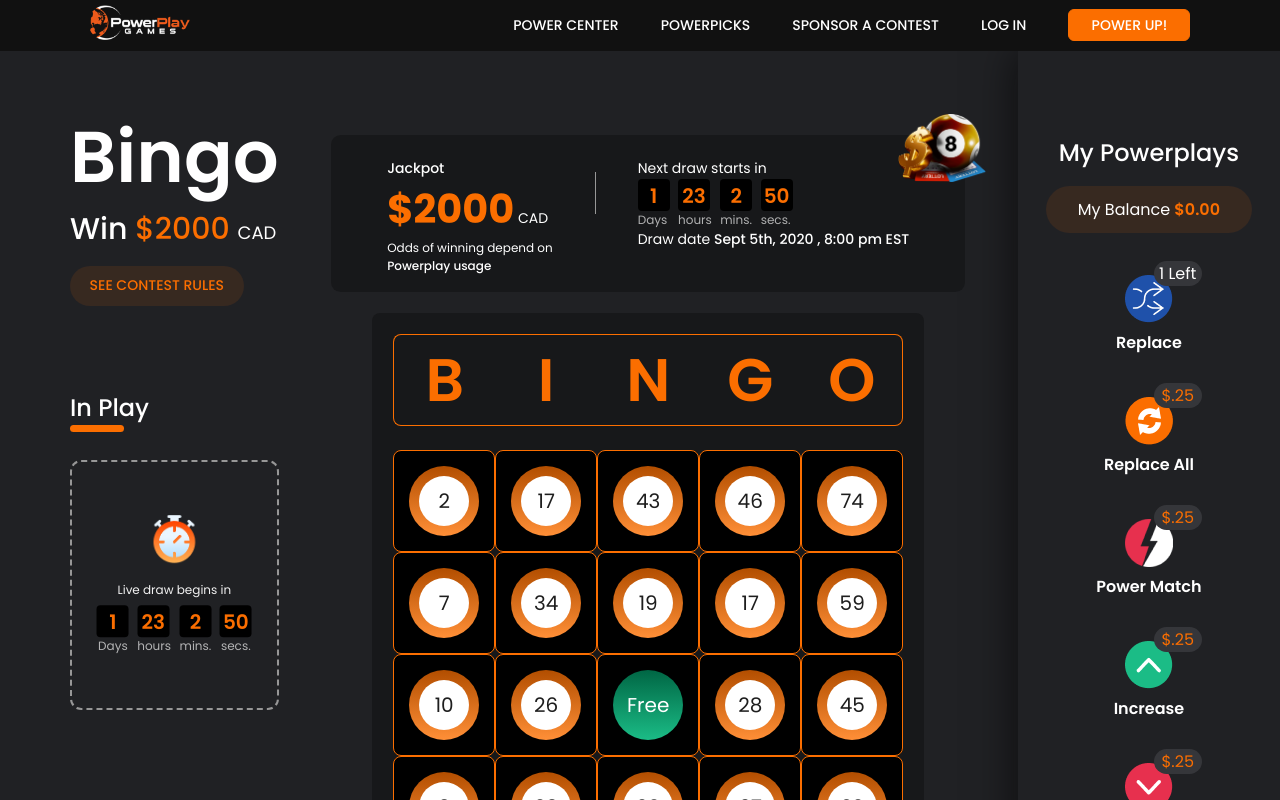
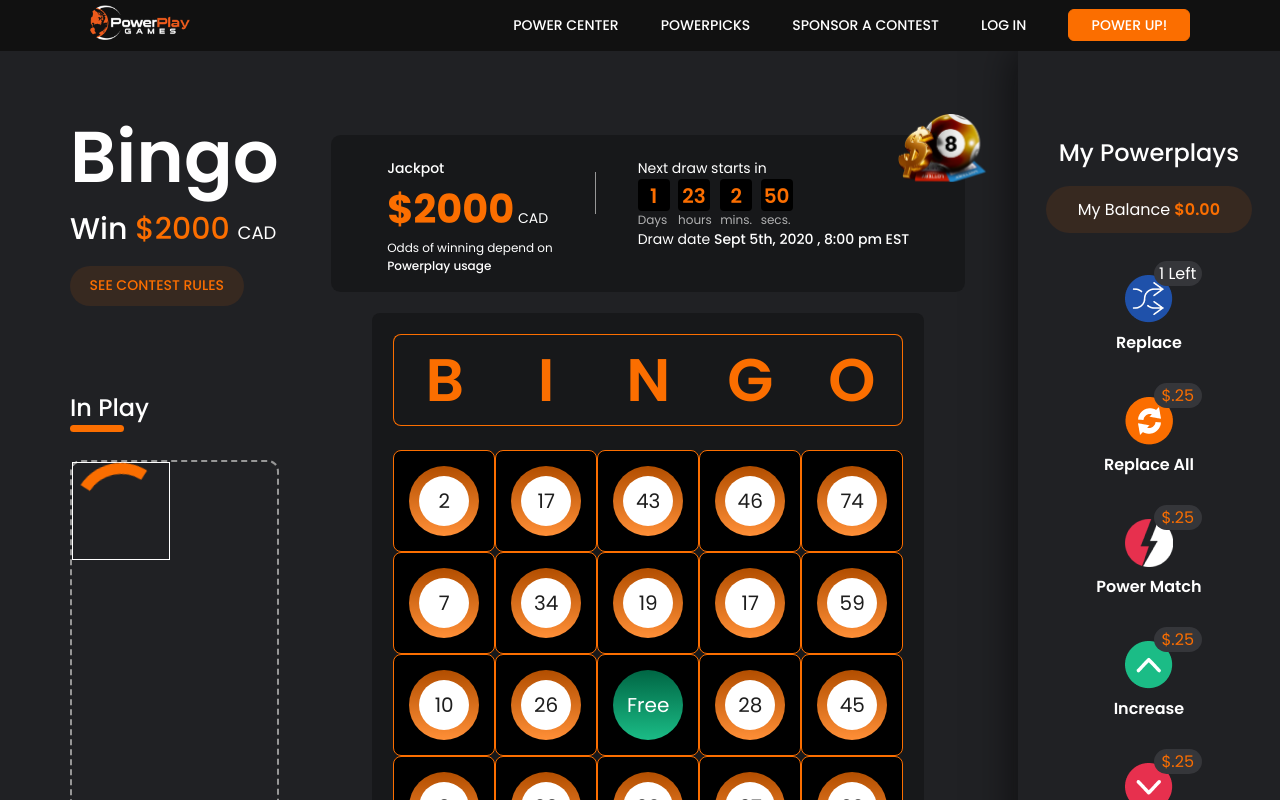
Before and after one commit to fancykingstar/live-fantasy, a React app: page /bingo-game in a window 1280 px wide. Shown: the top 800 px of the page. Built offline with nearby package versions, Linux system fonts and the light colour scheme.

Commit message:
remove-the-signin-route

```diff
--- a/src/App.js
+++ b/src/App.js
@@ -11,8 +11,6 @@ import BingoPreGame from './pages/BingoPreGame/BingoPreGame';
 import CardGame from './pages/CardGame';
 import PowerPicks from './pages/PowerPicks';
 import ChaseACard from './pages/ChaseACard';
-
-import SignInPage from './pages/SignInPage/SignInPage';
 import FAQ from './pages/FAQ';
 import Privacy from './pages/Privacy';
 import TrustAndSafety from './pages/TrustAndSafety';
@@ -37,7 +35,6 @@ const App = props => {
                 <Route path='/card-game' component={CardGame} />
                 <Route path='/power-picks' component={PowerPicks} />
                 <Route path='/chase-a-card' component={ChaseACard} />
-                <Route path='/signin' component={SignInPage} />
                 <Route path='/faqs' component={FAQ} />
                 <Route path='/privacy' component={Privacy} />
                 <Route path='/trust-and-safety' component={TrustAndSafety} />
--- /dev/null
+++ b/src/components/Timer/Spinner.scss
@@ -0,0 +1,29 @@
+@import '../../scss/colors.scss';
+
+.__Spinner {
+    display: inline-block;
+    position: relative;
+    width: 7em;
+    height: 7em;
+    border: 1px solid;
+    &::after{
+        left: 0;
+        top: 0;
+        content: '';
+        position: absolute;
+        width: calc(100% - 1.6em);
+        height: calc(100% - 1.6em);
+        border: 0.8em solid;
+        border-radius: 50%;
+        animation: Spinner 1.2s infinite;
+        border-color: $primary transparent transparent transparent;
+    }
+}
+@keyframes Spinner {
+    0% {
+        transform: rotate(0deg);
+    }
+    100% {
+        transform: rotate(360deg);
+    }
+}
--- /dev/null
+++ b/src/components/Timer/Timer.js
@@ -0,0 +1,12 @@
+import './Timer.scss';
+import './Spinner.scss';
+
+const Timer = props => {
+    return (
+        <div className='__Spinner'>
+
+        </div>
+    )
+}
+
+export default Timer;
--- /dev/null
+++ b/src/components/Timer/Timer.scss
@@ -0,0 +1,34 @@
+@import '../../scss/colors.scss';
+
+.__left-Timer{
+    width: 3.857rem;
+    height: 3.857rem;
+    position: relative;
+    &::after, &::before{
+        content: '';
+        left: 0;
+        top: 0;
+        position: absolute;
+        border-radius: 50%;
+    }
+    &::after{
+        border: 10px solid  $primary;
+        left: 0;
+        top: 0;
+        animation: 0.3s Spinner infinite;
+    }
+    &::before{
+        width: 100%;
+        height: 100%;
+        border: 10px solid rgba($color: $primary, $alpha: 0.6);
+    }
+}
+
+@keyframes Spinner{
+    0%{
+        transform: rotate(0);
+    }
+    100%{
+        transform: rotate(360deg);
+    }
+}
--- a/src/pages/BingoPreGame/BingoPreGame.js
+++ b/src/pages/BingoPreGame/BingoPreGame.js
@@ -4,13 +4,14 @@ import Footer from '../../components/Footer/Footer';
 import Header from '../../components/Header/Header';
 import { Link } from 'react-router-dom';
 import clockimage from '../../assets/StopWatchIcon@2x.png';
-import TimerClock from './TimerClock';
+import TimerClock from '../../components/TimerClock/TimerClock';
 import lotteryImage from '../../assets/lotteryImg@2x.png';
 import ShuffleIcon from '../../assets/ShuffleIcon.png';
 import ReplaceAllIcon from '../../assets/ReplaceAllIcon.png';
 import PowerMatchIcon from '../../assets/PowerMatchIcon.png';
 import IncreaseIcon from '../../assets/IncreaseIcon.png';
 import DecreaseIcon from '../../assets/DecreaseIcon.png';
+import Timer from '../../components/Timer/Timer';
 
 const BingoPreGame = props => {
     return (
@@ -24,11 +25,12 @@ const BingoPreGame = props => {
                     <div className='__h4'>In Play</div>
                     <div className='__primary __progress-bar __mb-2' style={{ width: '26%' }}></div>
                     <div className='__timer __relative'>
-                        <div className='__absolute __center'>
+                        <Timer />
+                        {/* <div className='__absolute __center'>
                             <img src={clockimage} alt='' className='__clock-image' />
                             <div className='__dark-white-color __smaller __mt-1 __mb-s'>Live draw begins in</div>
                             <TimerClock days={1} hours={23} mins={2} secs={50} />
-                        </div>
+                        </div> */}
                     </div>
                 </div>
                 <div className='__main-center __mt-6 __ml-a __mr-a'>
@@ -69,7 +71,7 @@ const BingoPreGame = props => {
                                 <div><div>59</div></div>
                                 <div><div>10</div></div>
                                 <div><div>26</div></div>
-                                <div className='__free'><div>Free</div></div>
+                                <div className='active'><div>Free</div></div>
                                 <div><div>28</div></div>
                                 <div><div>45</div></div>
                                 <div><div>9</div></div>
--- a/src/pages/BingoPreGame/BingoPreGame.scss
+++ b/src/pages/BingoPreGame/BingoPreGame.scss
@@ -99,7 +99,7 @@
                     height: 50%;
                     background: #fff;
                 }
-                &.__free{
+                &.active{
                     >div{
                         color: inherit;
                     }
```
Also changed, not shown: src/components/TimerClock/TimerClock.js (renamed from src/pages/BingoPreGame/TimerClock.js), src/components/TimerClock/TimerClock.scss (renamed from src/pages/BingoPreGame/TimerClock.scss), 2 other files (tests, documents, lock files or other folders).
